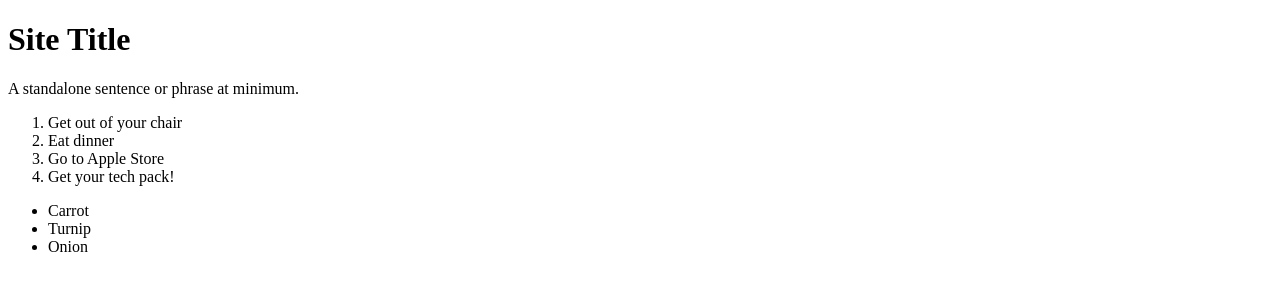
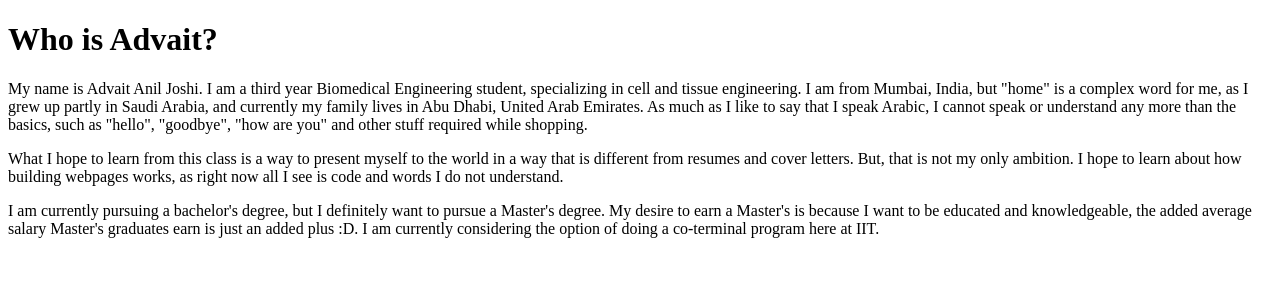
Before and after one commit to mrchow62/sbwd-project-one, a plain HTML site: page index.html in a window 1280 px wide. Drawn offline with Linux system fonts and the light colour scheme.

Commit message:
HTML file for project 1

```diff
--- a/index.html
+++ b/index.html
@@ -1,34 +1,38 @@
 <!DOCTYPE html>
 <html lang="en">
 <head>
-  <title>Advait Joshi</title>
+  <title>Who am I: Advait Joshi</title>
   <meta charset="utf-8" />
 </head>
 
 <body>
-<h1>Site Title</h1>
+<h1>Who is Advait?</h1>
 
 <p>
-  A standalone sentence or phrase at minimum.
+  My name is Advait Anil Joshi. I am a third year Biomedical Engineering student,
+  specializing in cell and tissue engineering. I am from Mumbai, India, but "home"
+  is a complex word for me, as I grew up partly in Saudi Arabia, and currently my
+  family lives in Abu Dhabi, United Arab Emirates. As much as I like to say that
+  I speak Arabic, I cannot speak or understand any more than the basics, such as
+  "hello", "goodbye", "how are you" and other stuff required while shopping.
 </p>
 
-<ol>
-  <li> Get out of your chair</li>
-  <li> Eat dinner</li>
-  <li> Go to Apple Store</li>
-  <li> Get your tech pack!</li>
-</ol>
+<p>
+  What I hope to learn from this class is a way to present myself to the world
+  in a way that is different from resumes and cover letters. But, that is not
+  my only ambition. I hope to learn about how building webpages works, as right
+  now all I see is code and words I do not understand.
+</p>
 
-<ul>
-  <li>Carrot</li>
-  <li>Turnip</li>
-  <li>Onion</li>
-</ul>
+<p>
+  I am currently pursuing a bachelor's degree, but I definitely want to pursue a
+  Master's degree. My desire to earn a Master's is because I want to be educated
+  and knowledgeable, the added average salary Master's graduates earn is just an
+  added plus :D. I am currently considering the option of doing a co-terminal
+  program here at IIT.
 
-
-
+</p>
 
 </body>
 
-
 </html>
```
